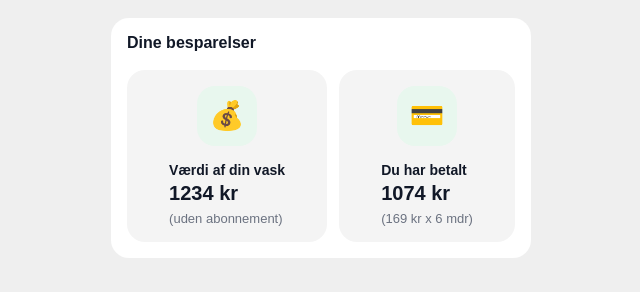
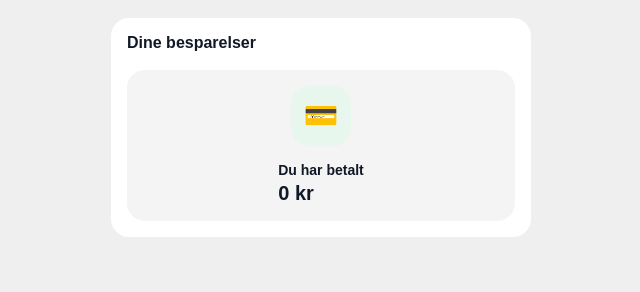
Before and after one commit to Azwar123456789/2026_washworld, a Next.js app in the folder frontend/: page /activity/Activitylog in a window 1280 px wide. Shown: the part 322-614 px from the top of the page, without its empty margins (319-959 px from the left). Built offline with nearby package versions, Linux system fonts and the light colour scheme; no server answers.

Commit message:
removed Værdi af din vask, make betalt dynamic

```diff
--- a/frontend/app/activity/Activitylog/page.tsx
+++ b/frontend/app/activity/Activitylog/page.tsx
@@ -5,6 +5,7 @@ import { useEffect, useState } from "react";
 
 export default function ActivityLogPage() {
   const [recentWashes, setRecentWashes] = useState([]);
+  const [totalWashPrice, setTotalWashPrice] = useState(0);
   const [loading, setLoading] = useState(true);
 
   useEffect(() => {
@@ -30,6 +31,9 @@ export default function ActivityLogPage() {
             };
           });
           setRecentWashes(formattedWashes);
+
+          const total = data.activity_log.reduce((sum, wash) => sum + wash.subscription_price, 0);
+          setTotalWashPrice(total);
         }
       } catch (error) {
         console.error("Error fetching activity log:", error);
@@ -92,19 +96,10 @@ export default function ActivityLogPage() {
 
           <div className="savings-grid">
             <div className="saving-card">
-              <div className="saving-card-icon">💰</div>
-              <div>
-                <p className="saving-card-title">Værdi af din vask</p>
-                <p className="saving-card-value">1234 kr</p>
-                <p className="saving-card-note">(uden abonnement)</p>
-              </div>
-            </div>
-            <div className="saving-card">
               <div className="saving-card-icon">💳</div>
               <div>
                 <p className="saving-card-title">Du har betalt</p>
-                <p className="saving-card-value">1074 kr</p>
-                <p className="saving-card-note">(169 kr x 6 mdr)</p>
+                <p className="saving-card-value">{totalWashPrice} kr</p>
               </div>
             </div>
           </div>
```
